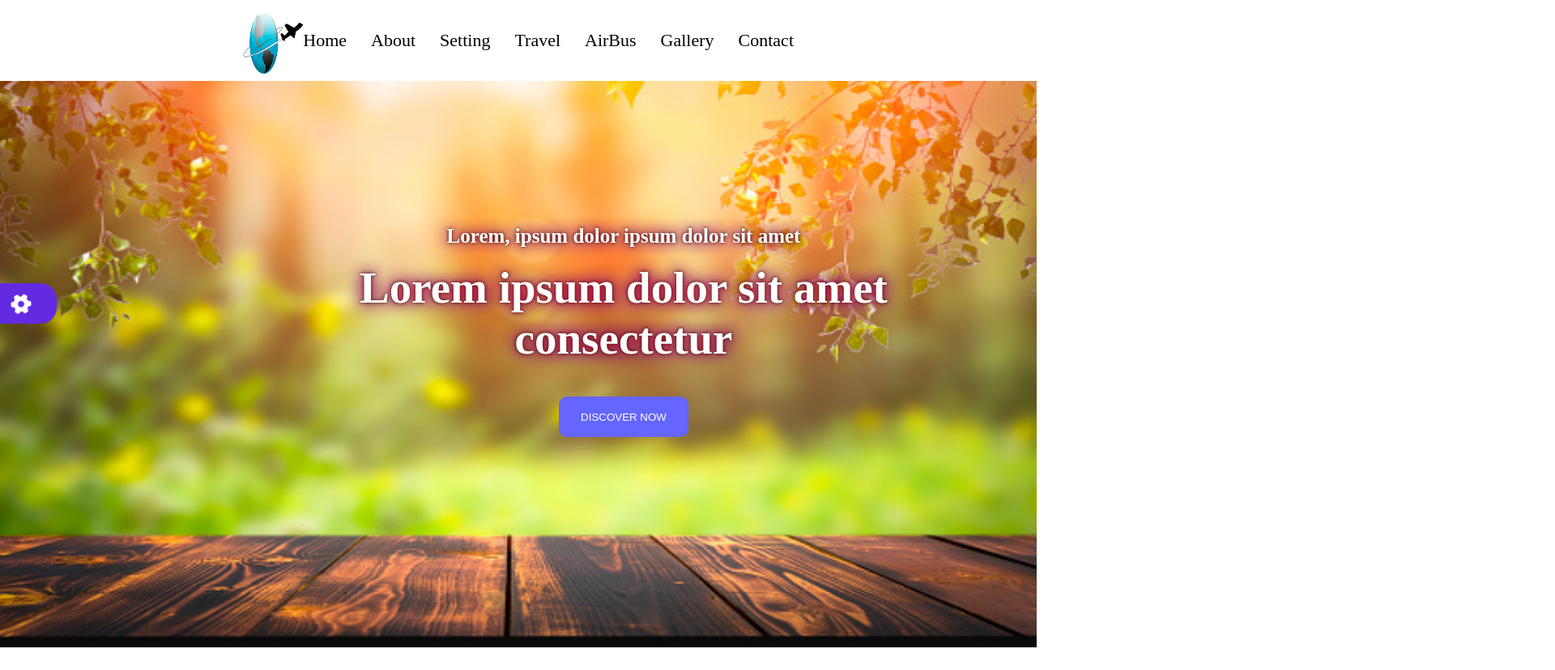
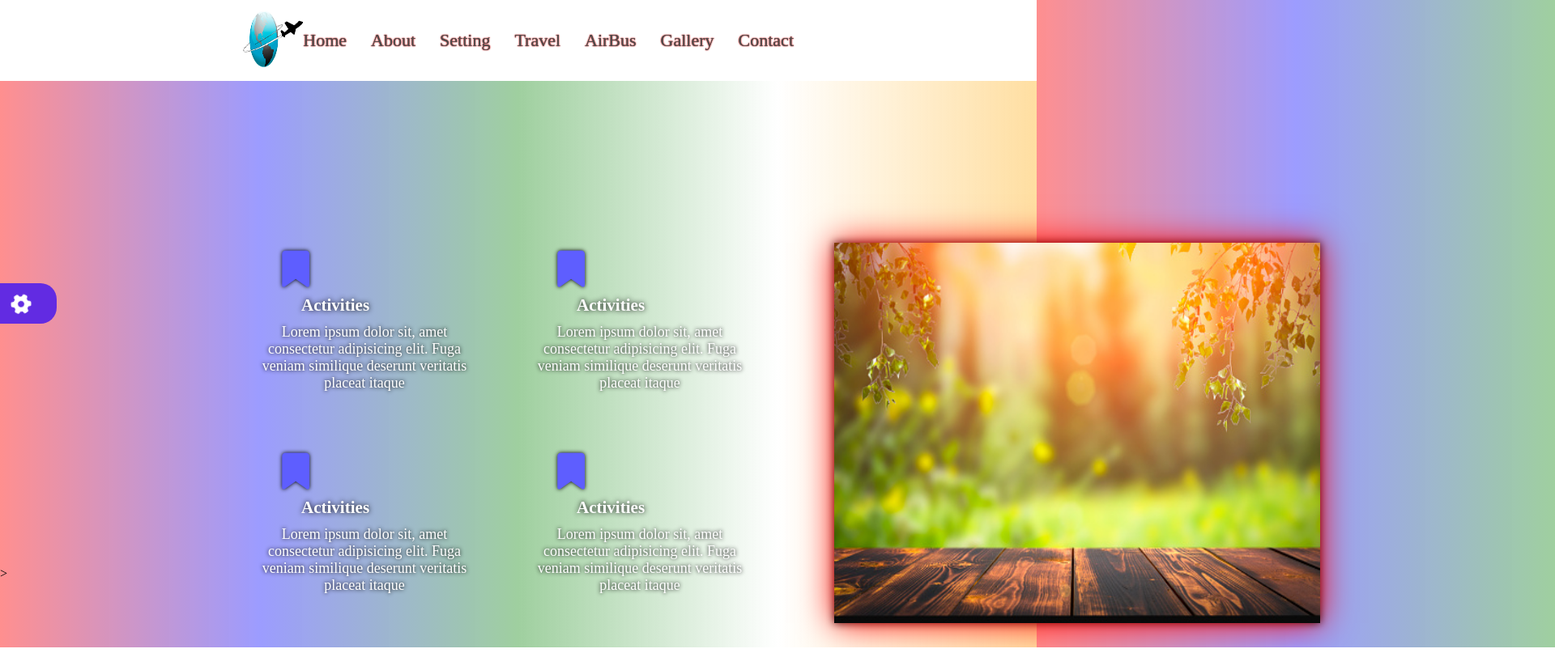
Before and after one commit to MehemmedIsmayilov/BannerTask, a plain HTML site: page index.html in a window 1280 px wide. Shown: the top 828 px of the page at 81% size, 1920 px wide, since content can reach past the window. After the commit the page ends 800 px from the top, so only its background shows below. Drawn offline with Linux system fonts and the light colour scheme.

Commit message:
grid task2

```diff
--- a/index.html
+++ b/index.html
@@ -1,16 +1,16 @@
 <!DOCTYPE html>
 <html lang="en">
   <head>
-    <meta charset="UTF-8">
-    <meta http-equiv="X-UA-Compatible" content="IE=edge">
-    <meta name="viewport" content="width=device-width, initial-scale=1.0">
-    <link rel="stylesheet" href="style.css">
+    <meta charset="UTF-8" />
+    <meta http-equiv="X-UA-Compatible" content="IE=edge" />
+    <meta name="viewport" content="width=device-width, initial-scale=1.0" />
+    <link rel="stylesheet" href="style.css" />
     <title>Document</title>
   </head>
   <body>
     <header>
       <nav>
-            <div class="logo"><img src="./travel.jpg" alt=""></div>
+        <div class="logo"><img src="./travel.jpg" alt="" /></div>
 
         <ul>
           <li class="li">Home</li>
@@ -23,20 +23,62 @@
         </ul>
       </nav>
     </header>
+    <div class="animation">
+      <i class="fa-solid fa-gear anima"></i>
+    </div>
+<div class="main">
+    <div class="text_item">
 
-    <div class="background">
-        <img src="./bannerr.jpg" alt="" class="banner">
-        <div class="animation">
-            <i class="fa-solid fa-gear"></i>
+      <div class="text_items">
+        <div class="iconn">
+            <i class="fa-sharp fa-solid fa-bookmark mainicon"></i>
+        <h3>Activities</h3><br>
     </div>
-        <div class="banner_text">
-
-<h5>Lorem, ipsum dolor ipsum dolor sit amet </h5><br>
-<h2>Lorem ipsum dolor sit amet consectetur </h2>
-<button>DISCOVER NOW</button>
+        <p>
+          Lorem ipsum dolor sit, amet consectetur adipisicing elit. Fuga veniam
+          similique deserunt veritatis placeat itaque
+        </p>
+      </div>
+      <div class="text_items">
+        <div class="iconn">
+            <i class="fa-sharp fa-solid fa-bookmark mainicon"></i>
+        <h3>Activities</h3><br>
+    </div>
+        <p>
+            Lorem ipsum dolor sit, amet consectetur adipisicing elit. Fuga veniam
+            similique deserunt veritatis placeat itaque
+          </p>
+      </div>
+      <div class="text_items">
+        <div class="iconn">
+            <i class="fa-sharp fa-solid fa-bookmark mainicon"></i>
+        <h3>Activities</h3><br>
+    </div>
+        <p>
+            Lorem ipsum dolor sit, amet consectetur adipisicing elit. Fuga veniam
+            similique deserunt veritatis placeat itaque
+          </p>
+      </div>
+      <div class="text_items">
+        <div class="iconn">
+            <i class="fa-sharp fa-solid fa-bookmark mainicon"></i>
+        <h3>Activities</h3><br>
     </div>
 
+        <p>
+            Lorem ipsum dolor sit, amet consectetur  adipisicing elit. Fuga veniam
+            similique deserunt veritatis placeat itaque
+          </p>
       </div>
+    </div>
+
+    <div class="show">
+        <img src="./bannerr.jpg" alt="" class="vach">
+    </div>
+</div>
+
   </body>
+  <script
   <script src="https://kit.fontawesome.com/d24faa90a8.js" crossorigin="anonymous"></script>
+  ></script>
 </html>
--- a/style.css
+++ b/style.css
@@ -3,7 +3,12 @@
     padding: 0;
     box-sizing: border-box;
 }
-
+body{
+    background-image: linear-gradient(to right,rgba(255, 0, 0, 0.438),rgba(0, 0, 255, 0.39),rgba(0, 128, 0, 0.377),rgba(255, 255, 255, 0.514),rgba(255, 166, 0, 0.37));
+}
+header{
+    background-color: white;
+}
 nav{
     display: flex;
     justify-content: space-between;
@@ -16,7 +21,7 @@ nav{
 }
 img{
     width: 100%;
-    height: 110px;
+    height: 100px;
 }
 ul{
     display: flex;
@@ -27,44 +32,16 @@ ul{
     align-items: center;
     margin-right: 300px;
 
+    text-shadow:0 0 1px rgb(119, 53, 53),0 0 2px red;
+    color: rgb(77, 77, 77);
+
 }
 li:hover{
     color: rgb(54, 0, 204);
     transition: 0.5s;
+    border-bottom:15px solid  rgb(54, 0, 204);
 }
-.background{
-    position: relative;
-    width: 100%;
-    height: 600px;
 
-}
-.banner{
-    position: absolute;
-    width: 100%;
-    height: 700px;
-
-}
-.banner_text{
-
-    width: 900px;
-    height: 600px ;
-    position: absolute;
-    text-align: center;
-    padding: 50px;
-    margin-top: 10%;
-    margin-left: 25%;
-    text-shadow: 0 0 20px rgb(255, 0, 0),0 0 5px black,0 0 20px blue;
-}
-h5{
-    font-size: 25px;
-
-    color: white;
-}
-h2{
-    font-size: 55px;
-    color: white;
-
-}
 .animation{
     position: absolute;
     width: 70px;
@@ -74,16 +51,8 @@ h2{
     background-color: rgb(98, 43, 226);
 
 }
-button{
-    width: 160px;
-    height:50px;
-    border-radius: 10px;
-    margin-top: 40px;
-    color: white;
-    background-color: rgb(101, 101, 255);
-    border: none;
-}
-i{
+
+.anima{
     color: white;
     margin: 20%;
     font-size: 25px;
@@ -94,6 +63,74 @@ i{
 }
 @keyframes example {
     0%   {transform: rotate(15600deg);}
+  }
+
+.main{
+  display: flex;
+    width: 12000px;
+    height: 600px;
+    padding-top: 60px;
+    padding-left: 300px;
+    padding-top: 200px;
+
+}
+.text_item{
+    display: grid;
+    grid-template-columns: auto auto;
+    grid-template-rows: auto auto;
+    row-gap: 30px;
+    width: 600px;
+    font-size: 18px;
+    column-gap: 40px;
+    align-items: flex-end;
+    color: rgb(255, 255, 255);
+    text-shadow: 0 0 5px black;
+
+}
+.text_items{
 
 
-  }
+text-align: center;
+width: 300px;
+height: 220px;
+
+}
+.show{
+
+
+  width: 600px;
+  height: 470px;
+  margin-left: 130px;
+  box-shadow: 0 0 40px rgb(255, 0, 0),0 0 10px rgb(0, 0, 0);
+
+}
+.vach{
+    height: 470px;
+}
+
+.mainicon{
+    color: rgb(94, 94, 255);
+    font-size: 45px;
+    padding: 10px;
+    display: inline;
+    margin-right: 170px;
+
+
+}
+.iconn{
+   width: 100%;
+   margin-right: 200px;
+   display: flex;
+   justify-content: space-evenly;
+   flex-wrap: wrap;
+
+}
+h3{
+    display: inline;
+    color: rgb(255, 255, 255);
+    text-shadow: 0 0 6px black;
+
+}
+p{
+    padding: 10px;
+}
```
Lines whose indentation alone changed are shown as unchanged.
